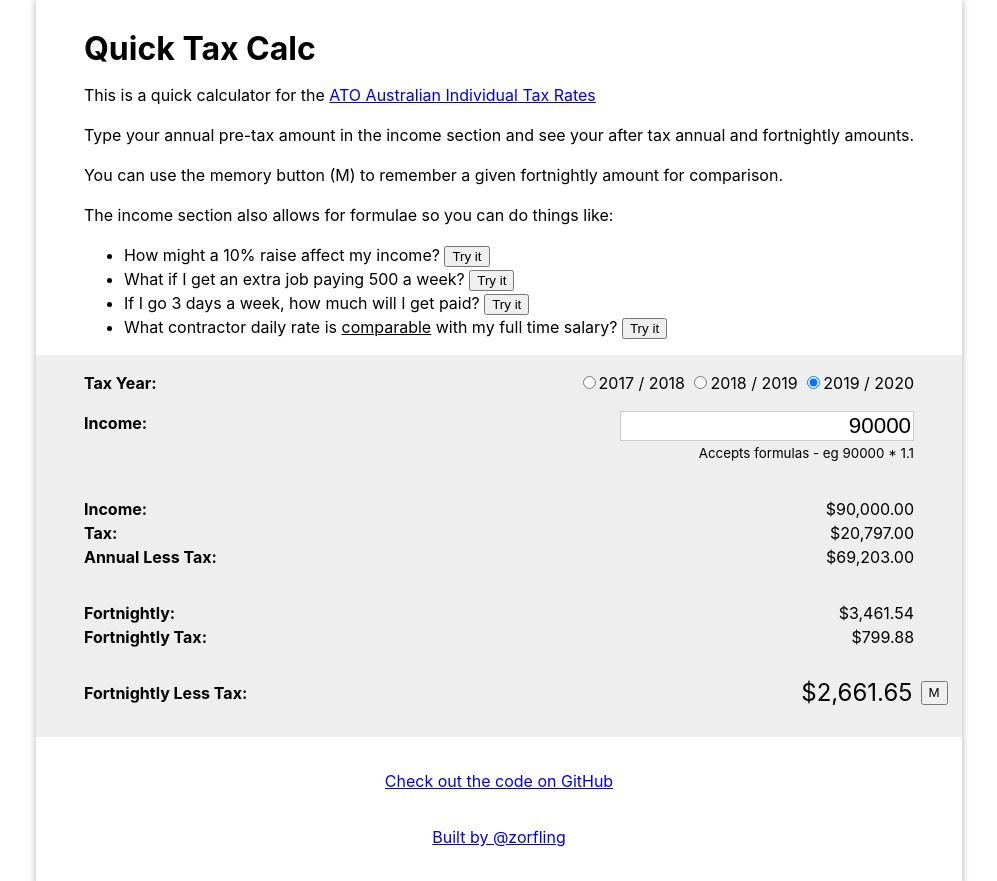
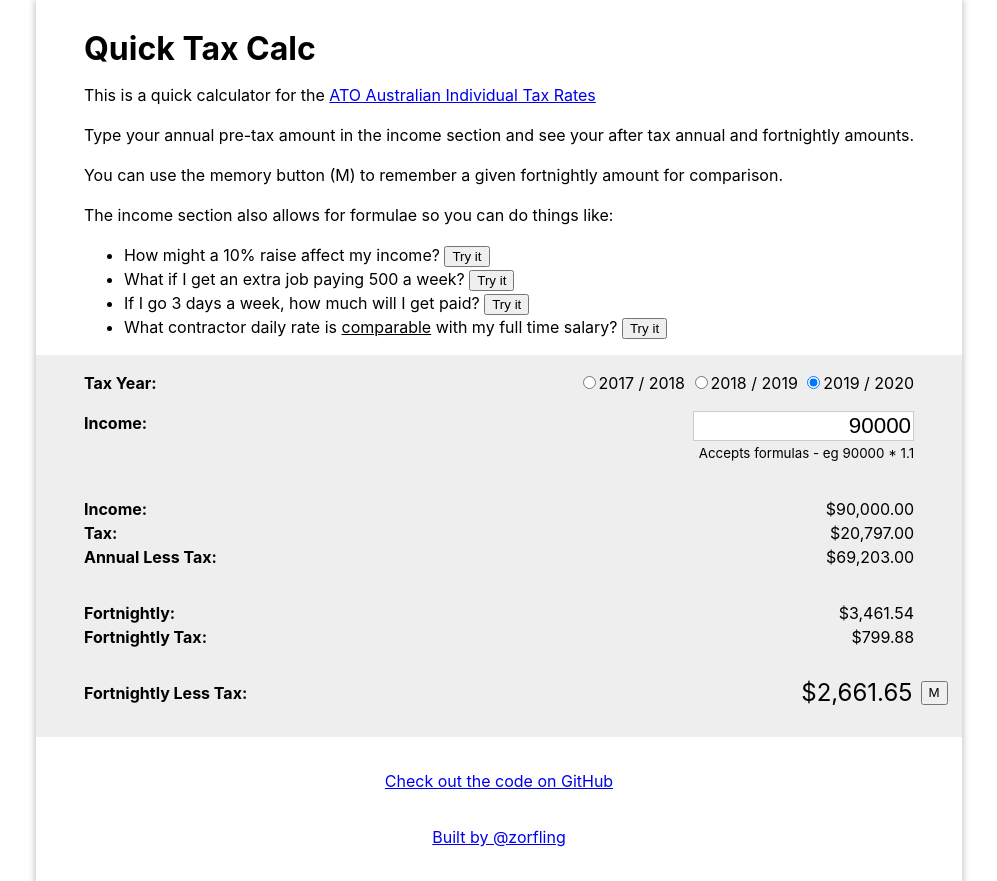
Before and after one commit to zorfling/quick-tax-calc, a React (Create React App) app: page / in a window 1280 px wide. Shown: the whole page, without its empty margins (141-1138 px from the left). Built offline with nearby package versions, Linux system fonts and the light colour scheme.

Commit message:
Fix some styles

```diff
--- a/src/App.tsx
+++ b/src/App.tsx
@@ -17,6 +17,7 @@ const Card = styled.div`
 
 const Row = styled.div`
   display: flex;
+  justify-content: space-between;
 `;
 
 const Label = styled.div`
@@ -28,7 +29,7 @@ const FormLabel = styled.label`
 `;
 
 const Value = styled.div`
-  margin-left: auto;
+  margin-right: 2.1rem;
 `;
 
 interface TaxBracket {
@@ -293,7 +294,7 @@ class App extends Component<{}, AppState> {
             style={{
               backgroundColor: '#eee',
               margin: '0 -3rem',
-              padding: '1rem 3rem 2rem'
+              padding: '1rem 0.9rem 2rem 3rem'
             }}
           >
             <Row>
@@ -327,7 +328,8 @@ class App extends Component<{}, AppState> {
                   style={{
                     fontSize: '1.4em',
                     textAlign: 'right',
-                    border: '1px solid #ccc'
+                    border: '1px solid #ccc',
+                    maxWidth: '215px'
                   }}
                   data-testid="income"
                 />
@@ -359,7 +361,10 @@ class App extends Component<{}, AppState> {
             <Row style={{ marginTop: '2rem' }}>
               <Label>Fortnightly Less Tax:</Label>
               <Value
-                style={{ fontSize: '1.5em', marginRight: '-2.1rem' }}
+                style={{
+                  fontSize: '1.5em',
+                  marginRight: 0
+                }}
                 data-testid="fortnightly-less-tax"
               >
                 {this.formatCurrency(annualAfterTax / 26)}
```
